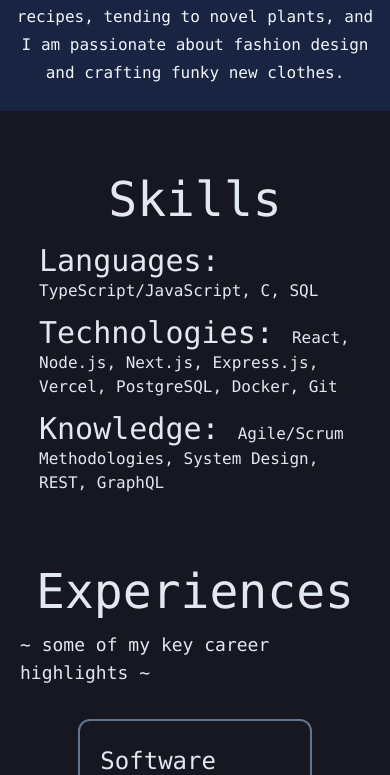
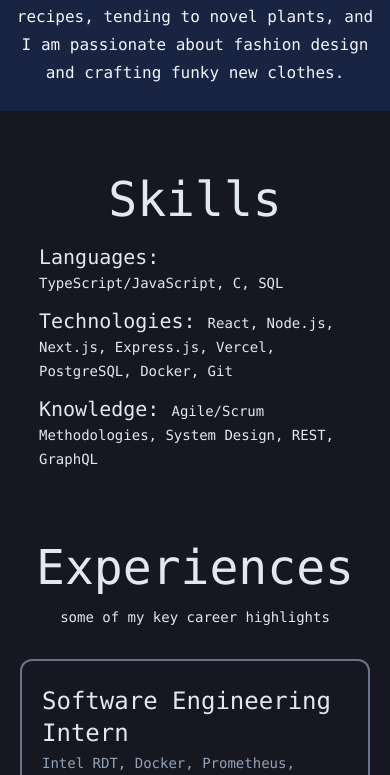
Before and after one commit to tqwu/portfolio, a Next.js app: page / in a window 390 px wide. Shown: the part 1157-1932 px from the top of the page. Built offline with nearby package versions, Linux system fonts and the light colour scheme.

Commit message:
Adjusting mobile responsiveness

```diff
--- a/src/components/experiences.tsx
+++ b/src/components/experiences.tsx
@@ -59,17 +59,17 @@ export default function Experiences() {
   return (
     <div className="px-5 text-slate-200 font-mono grid pt-12 pb-16">
       <div className="text-5xl place-self-center pb-4">Experiences</div>
-      <div className="text-lg place-self-center pb-6">
-        ~ some of my key career highlights ~
+      <div className="text-center text-sm sm:text-lg place-self-center pb-6">
+        some of my key career highlights
       </div>
 
-      <div className="place-self-center w-2/3">
+      <div className="place-self-center sm:w-2/3">
         {experiences.map((experience) => (
           <div
             key={experience.title}
             className="grid gap-1 grid-cols-3 border-2 rounded-xl border-slate-500 py-6 px-3 my-12 my-2"
           >
-            <div className="col-span-2 pl-2">
+            <div className="col-span-3 lg:col-span-2 pl-2">
               <div className="text-2xl pb-1">{experience.title}</div>
               <div className="text-sm col-span-3 pb-2 text-slate-400">
                 {experience.technologies}
--- a/src/components/projects.tsx
+++ b/src/components/projects.tsx
@@ -42,17 +42,18 @@ export default function Projects() {
   return (
     <div className="px-5 text-slate-200 font-mono grid pt-12 pb-16">
       <div className="text-5xl place-self-center pb-4">Projects</div>
-      <div className="text-lg place-self-center pb-6">
-        ~ some of my favorite projects I&apos;ve worked on ~
+      <div className="text-center text-sm sm:text-lg place-self-center pb-6">
+        some of my favorite projects I&apos;ve worked on
       </div>
 
-      <div className="place-self-center w-4/5">
+      <div className="place-self-center sm:w-4/5">
         {projects.map((project) => (
           <div
             key={project.title}
             className="grid grid-cols-1 md:grid-cols-2 gap-6 md:gap-1 border-2 rounded-xl border-slate-500 py-6 px-3 my-12 my-2"
           >
-            <div className="place-self-center col-span-1 pl-2">
+            {/* Project Description Begin */}
+            <div className="place-self-center col-span-1 pl-2 max-w-2xl">
               <div className="text-2xl pb-2">{project.title}</div>
               <div className="text-sm col-span-3 pb-2 text-slate-400">
                 {project.technologies}
@@ -92,6 +93,7 @@ export default function Projects() {
                 </a>
               </div>
             </div>
+            {/* Project Description End */}
 
             <div className="col-span-1 place-self-center p-1.5 md:ml-6">
               <Image
--- a/src/components/skills.tsx
+++ b/src/components/skills.tsx
@@ -3,22 +3,24 @@ export default function Skills() {
     <div className="text-slate-200 font-mono pt-16 pb-6 grid place-items-center gap-3">
       <div className="text-5xl place-self-center pb-2">Skills</div>
 
-      <div className="grid gap-3 w-4/5 lg:w-2/3 pl-0 md:pl-24">
+      <div className="grid gap-3 w-4/5 xl:w-2/3 pl-0 md:pl-24">
         <div>
-          <span className="text-3xl">Languages: </span>
-          <span className="">TypeScript/JavaScript, C, SQL</span>
+          <span className="text-xl sm:text-3xl">Languages: </span>
+          <span className="text-sm sm:text-base">
+            TypeScript/JavaScript, C, SQL
+          </span>
         </div>
 
         <div>
-          <span className="text-3xl">Technologies: </span>
-          <span className="">
+          <span className="text-xl sm:text-3xl">Technologies: </span>
+          <span className="text-sm sm:text-base">
             React, Node.js, Next.js, Express.js, Vercel, PostgreSQL, Docker, Git
           </span>
         </div>
 
         <div>
-          <span className="text-3xl">Knowledge: </span>
-          <span className="">
+          <span className="text-xl sm:text-3xl">Knowledge: </span>
+          <span className="text-sm sm:text-base">
             Agile/Scrum Methodologies, System Design, REST, GraphQL
           </span>
         </div>
```
